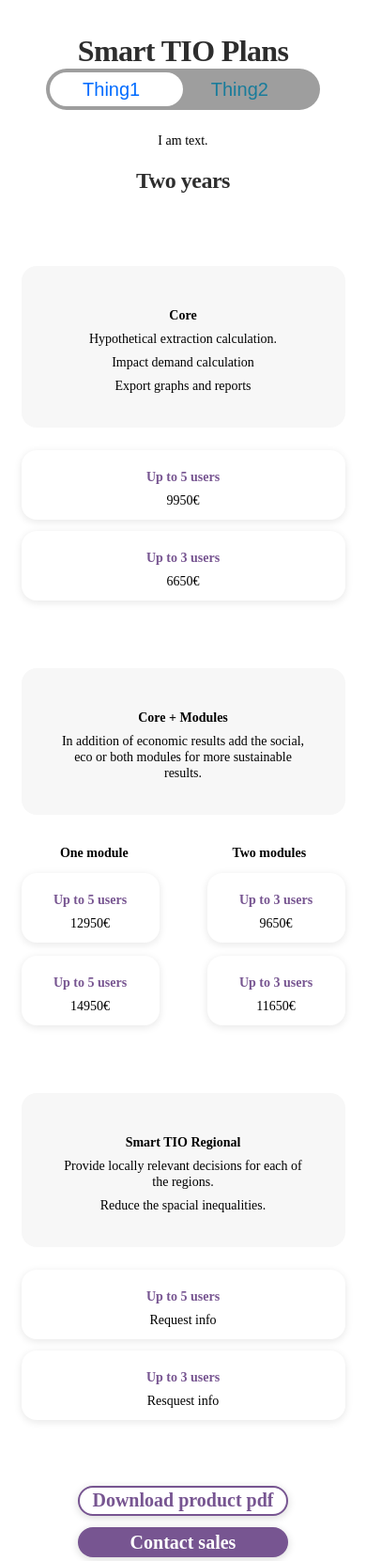
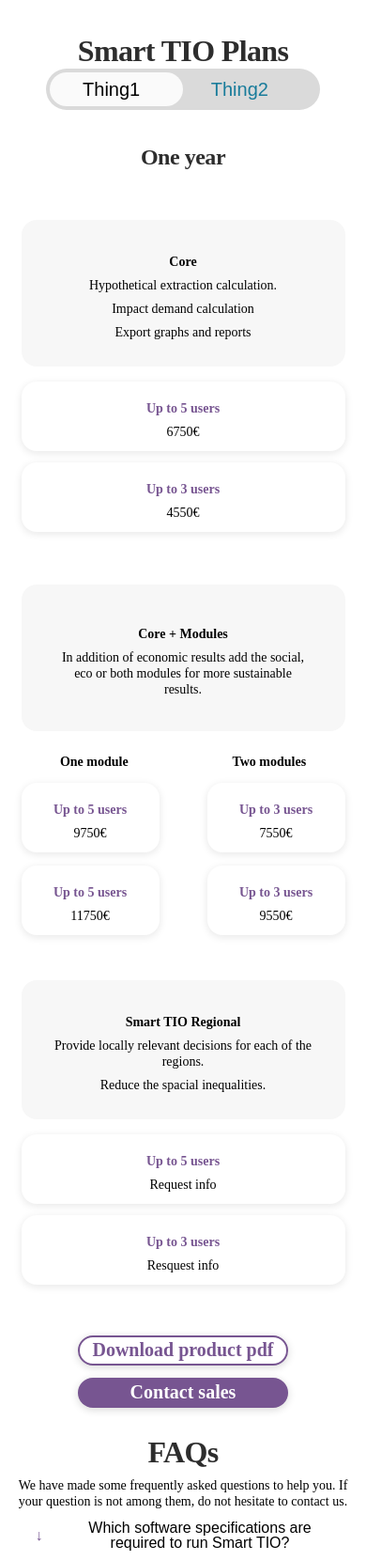
Before and after one commit to ypbxa/Smart-TIO-web, a PHP site: page /Prices.html in a window 390 px wide. Shown: the part 80-1741 px from the top of the page at 94% size. Run offline with PHP 8.4, Linux system fonts and the light colour scheme; some libraries are stand-ins or nearby versions; some web fonts are replaced; grey boxes are pictures that could not be loaded.

Commit message:
segment control

```diff
--- a/Prices.html
+++ b/Prices.html
@@ -116,23 +116,147 @@
                 </span>
             </span>
             <br><br>
-            <p id="text">I am text.</p>
-            <p id="text2" hidden>I am Sara.</p>
+            <div id="text">
+              <h4 class="pricecardtitleone">One year</h4>
+            <!-- Opciones -->
+            <div class="pricecards">
+
+                <div class="pricecard">
+                    <div class="pricecard" id="oneyear">
+                        <div class="appoptions">
+                            <p class="black"> Core</p>
+                            <p> Hypothetical extraction calculation.</p>
+                            <p> Impact demand calculation</p>
+                            <p>Export graphs and reports</p>
+                        </div>
+                    </div>
+
+                    <div>
+                        <a onclick="location.href='buyingform.html'">
+                            <!-- Cambiar destino-->
+                            <div class="pricecardusers" id="userbuton">
+                                <div class="appoptions">
+                                    <p id="pricebutton" class="blackpurple"> Up to 5 users</p>
+                                    <p> 6750€</p>
+                                </div>
+                            </div>
+                        </a>
+                    </div>
+
+                    <div id="space_less">
+                        <a onclick="location.href='buyingform.html'">
+                            <!-- Cambiar destino-->
+                            <div class="pricecardusers" id="userbuton">
+                                <div class="appoptions">
+                                    <p id="pricebutton" class="blackpurple"> Up to 3 users</p>
+                                    <p> 4550€</p>
+                                </div>
+                            </div>
+                        </a>
+                    </div>
+                </div>
+
+
+                <div>
+                    <div class="pricecardmodule" id="oneyear">
+                        <div class="appoptions">
+                            <p class="black"> Core + Modules</p>
+                            <p>
+                                In addition of economic results add the social, eco or both modules for more sustainable
+                                results.
+                            </p>
+                        </div>
+                    </div>
+
+                    <div>
+                        <div class="row" id="padding">
+                            <p class="black">One module</p>
+                            <p class="black">Two modules</p>
+                        </div>
+                    </div>
+                    <div id="spacebetweenspace_less">
+
+                        <a onclick="location.href='buyingform.html'">
+                            <!-- Cambiar destino-->
+                            <div class="pricecardusersmodule" id="userbuton">
+                                <div class="appoptions">
+                                    <p class="blackpurple"> Up to 5 users</p>
+                                    <p> 9750€</p>
+                                </div>
+                            </div>
+                        </a>
+
+                        <a onclick="location.href='buyingform.html'">
+                            <div class="pricecardusersmodule" id="userbuton">
+                                <div class="appoptions">
+                                    <p class="blackpurple"> Up to 3 users</p>
+                                    <p> 7550€</p>
+                                </div>
+                            </div>
+                        </a>
+
+                    </div>
+                    <div id="spacebetweenspace_less">
+                        <a onclick="location.href='buyingform.html'">
+                            <div class="pricecardusersmodule" id="userbuton">
+                                <div class="appoptions">
+                                    <p class="blackpurple"> Up to 5 users</p>
+                                    <p> 11750€</p>
+                                </div>
+                            </div>
+                        </a>
+
+                        <a onclick="location.href='buyingform.html'">
+                            <div class="pricecardusersmodule" id="userbuton">
+                                <div class="appoptions">
+                                    <p class="blackpurple"> Up to 3 users</p>
+                                    <p> 9550€</p>
+                                </div>
+                            </div>
+                        </a>
+
+                    </div>
+                </div>
 
 
 
+                <div class="pricecard">
+                    <div class="pricecard" id="oneyear">
+                        <div class="appoptions">
+                            <p class="black"> Smart TIO Regional</p>
+                            <p>Provide locally relevant decisions for each of the regions. </p>
+                            <p>Reduce the spacial inequalities.</p>
+                        </div>
+                    </div>
 
+                    <div>
+                        <a onclick="location.href='buyingform.html'">
+                            <!-- Cambiar destino-->
+                            <div class="pricecardusers" id="userbuton">
+                                <div class="appoptions">
+                                    <p id="pricebutton" class="blackpurple"> Up to 5 users</p>
+                                    <p> Request info</p>
+                                </div>
+                            </div>
+                        </a>
+                    </div>
 
-
-
-
-
-
-
-
-
-
-            <h4 class="pricecardtitleone">Two years</h4>
+                    <div id="space_less">
+                        <a onclick="location.href='buyingform.html'">
+                            <!-- Cambiar destino-->
+                            <div class="pricecardusers" id="userbuton">
+                                <div class="appoptions">
+                                    <p id="pricebutton" class="blackpurple"> Up to 3 users</p>
+                                    <p> Resquest info</p>
+                                </div>
+                            </div>
+                        </a>
+                    </div>
+                </div>
+            </div>
+            </div>
+            <div id="text2" hidden>
+              <h4 class="pricecardtitleone">Two years</h4>
             <!-- Opciones -->
             <div class="pricecards">
 
@@ -172,7 +296,7 @@
                 </div>
 
 
-                <div>
+                <div >
                     <div class="pricecardmodule" id="oneyear">
                         <div class="appoptions">
                             <p class="black"> Core + Modules</p>
@@ -273,6 +397,22 @@
 
 
             </div>
+            </div>
+
+
+
+
+
+
+
+
+
+
+
+
+
+
+
 
 
             <div class="pricesbuttons">
--- a/script.js
+++ b/script.js
@@ -1,3 +1,4 @@
+  /*Segment control*/
 $(".io-toggler").each(function () {
     console.log("I've been called start");
 
--- a/style/style.css
+++ b/style/style.css
@@ -1434,6 +1434,7 @@ box-shadow: 0px 2px 8px rgba(15, 15, 15, 0.25);
 justify-content: center;
 color: #197C9B;
 }
+
 .pricecardusers:hover{
   width: 100%;
   max-width: 345px;
@@ -1493,7 +1494,7 @@ color: #197C9B;
   flex-direction: column;
   align-items: center;
   padding: 24px;
-  margin-top: 24px;
+  margin-top: 16px;
   margin-bottom: 24px;
 }
 .pricecardmodule{
@@ -1501,7 +1502,7 @@ color: #197C9B;
   flex-direction: column;
   align-items: center;
   padding: 24px;
-  margin-top: 24px;
+
   margin-bottom: 24px;
   max-width: 560px;
 }
@@ -1821,20 +1822,6 @@ justify-content: space-between;
   display: flex;
   flex-direction: column;
   align-items: center;
-}
-/*cosas que pueden valerme para el futuro*/
-
-#me{
-  display: block;
-}
-#mechange{
-  display: none;
-}
-.photo:hover #me{
-  display:none
-}
-.photo:hover #mechange{
-  display: block;
 }
 
 
@@ -2588,9 +2575,19 @@ border-radius: 16px;
   display: flex;
   flex-direction: column;
   align-items: center;
-  padding: none;
-margin: none;
-}
+  padding: 16px;
+  margin-top: 16px;
+  margin-bottom: 16px;
+}
+
+.pricecardmodule{
+  display: flex;
+  flex-direction: column;
+  align-items: center;
+  padding: 24px;
+  margin-bottom: 16px;
+}
+
 .usersoptions{
   display: flex;
   flex-direction: row;
@@ -2624,7 +2621,7 @@ margin: none;
   margin-left: 4%;
   box-shadow: 0px 2px 8px rgba(15, 15, 15, 0.16);
 }
-/*Prueba segment control*/
+
 
 
 /*about us*/
--- a/style/style2.css
+++ b/style/style2.css
@@ -1,9 +1,10 @@
+   /*Segmet control*/
 .io-toggler {
 	cursor: pointer;
 	display: inline-block;
 	position: relative;
 	font: 20px/1.5 sans-serif;
-	background: url(http://i.stack.imgur.com/XVCAQ.png);
+	background: #DADADA;
 	color: #fff;
 	border: 4px solid transparent;
 	border-radius: 50px;
@@ -29,12 +30,12 @@
 	/* the jQ clone */
 	.io-options + .io-options {
 		position: absolute;
-		background: #fff;
+		background: #FAFAFA;
 		width: 50%;
 		height: 100%;
 		white-space: nowrap;
 	}
 
 		.io-options + .io-options span {
-			color: #006cff;
+			color: #000000;
 		}
```
